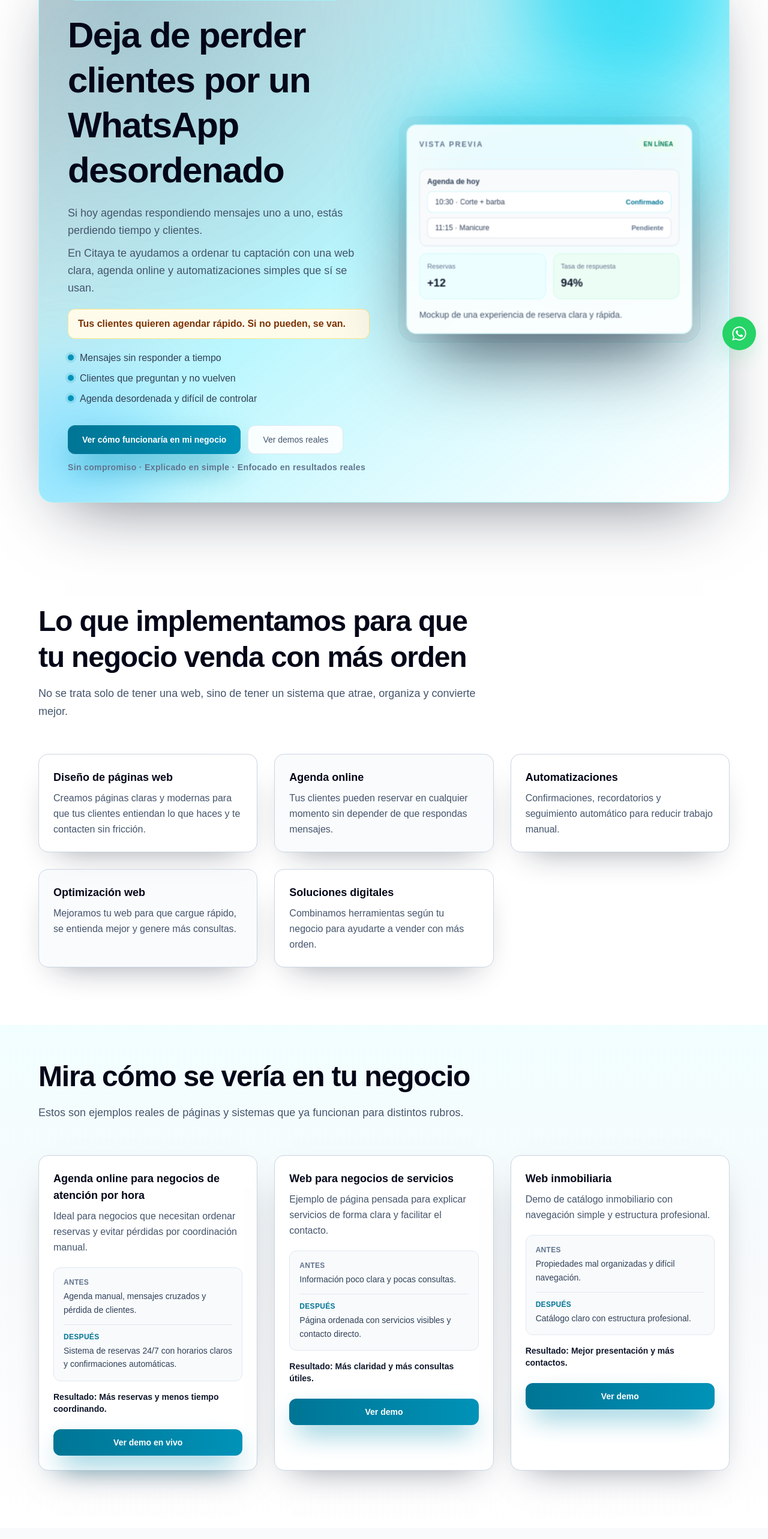
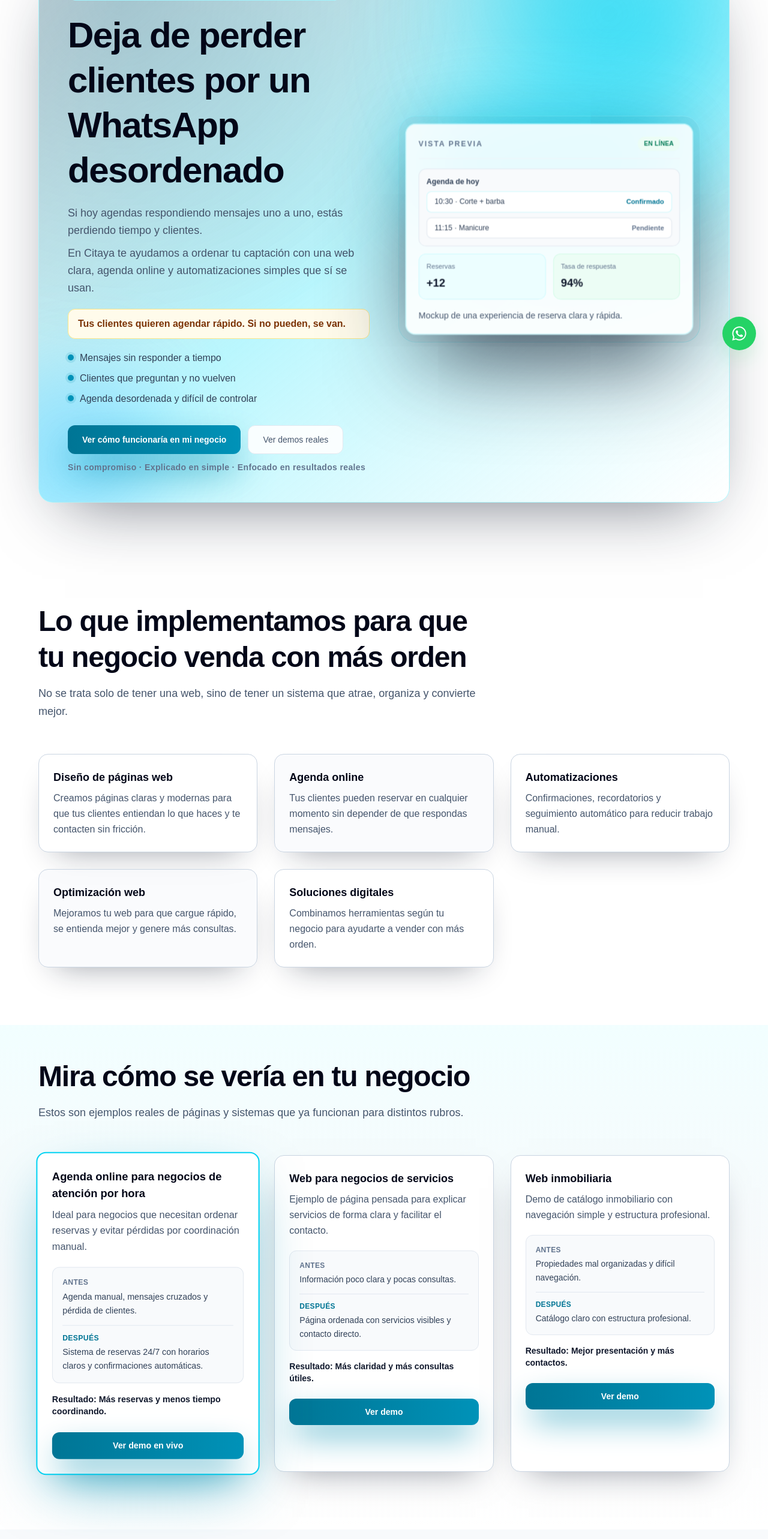
Before and after one commit to verf2390/citaya-agendas, a Next.js app: page / in a window 1280 px wide. Shown: the part 196-2762 px from the top of the page at 60% size. Built offline with nearby package versions, Linux system fonts and the light colour scheme.

Commit message:
feat(home): emphasize premium focus with standout demo card

```diff
--- a/app/(marketing)/components/home/benefits-problems-section.tsx
+++ b/app/(marketing)/components/home/benefits-problems-section.tsx
@@ -31,7 +31,7 @@ export function BenefitsProblemsSection() {
           {problemSolutionBlocks.map((block) => (
             <article
               key={block.problem}
-              className="rounded-2xl border border-slate-300 bg-white p-5 shadow-[0_24px_58px_-32px_rgba(15,23,42,0.46)] transition-all duration-300 hover:-translate-y-2 hover:border-cyan-400 hover:shadow-[0_35px_70px_-25px_rgba(8,145,178,0.55)] sm:p-6"
+              className="rounded-2xl border border-slate-300 bg-white p-5 shadow-[0_24px_58px_-32px_rgba(15,23,42,0.46)] transition-all duration-500 hover:-translate-y-3 hover:scale-[1.012] hover:border-cyan-500 hover:shadow-[0_46px_95px_-24px_rgba(8,145,178,0.62)] sm:p-6"
             >
               <div className="rounded-xl border border-slate-800 bg-slate-900 px-4 py-3">
                 <p className="text-xs font-semibold uppercase tracking-wide text-slate-300">Problema</p>
--- a/app/(marketing)/components/home/brand-hero-section.tsx
+++ b/app/(marketing)/components/home/brand-hero-section.tsx
@@ -38,7 +38,7 @@ export function BrandHeroSection() {
           />
           <div
             aria-hidden
-            className="pointer-events-none absolute -top-24 right-4 h-80 w-80 rounded-full bg-cyan-400/60 blur-3xl"
+            className="pointer-events-none absolute -top-24 right-2 h-96 w-96 rounded-full bg-cyan-400/65 blur-[110px]"
           />
           <div
             aria-hidden
@@ -79,7 +79,7 @@ export function BrandHeroSection() {
                 href={whatsappHref}
                 target="_blank"
                 rel="noopener noreferrer"
-                className="inline-flex min-h-12 w-full items-center justify-center rounded-xl bg-gradient-to-r from-cyan-700 to-cyan-600 px-6 py-3 text-sm font-semibold text-white shadow-[0_26px_56px_-12px_rgba(8,145,178,1)] transition-all duration-300 hover:-translate-y-1.5 hover:from-cyan-600 hover:to-cyan-500 hover:shadow-[0_38px_78px_-15px_rgba(8,145,178,0.98)] focus-visible:outline-none focus-visible:ring-2 focus-visible:ring-cyan-300 focus-visible:ring-offset-2 active:translate-y-0 active:from-cyan-800 active:to-cyan-700 sm:w-auto"
+                className="inline-flex min-h-12 w-full items-center justify-center rounded-xl bg-gradient-to-r from-cyan-700 to-cyan-600 px-6 py-3 text-sm font-semibold text-white shadow-[0_30px_66px_-10px_rgba(8,145,178,1)] transition-all duration-300 hover:-translate-y-2 hover:scale-[1.015] hover:from-cyan-600 hover:to-cyan-500 hover:shadow-[0_46px_92px_-12px_rgba(8,145,178,1)] focus-visible:outline-none focus-visible:ring-2 focus-visible:ring-cyan-300 focus-visible:ring-offset-2 active:translate-y-0 active:from-cyan-800 active:to-cyan-700 sm:w-auto"
               >
                 Ver cómo funcionaría en mi negocio
               </Link>
@@ -101,7 +101,7 @@ export function BrandHeroSection() {
               aria-hidden
               className="pointer-events-none absolute inset-x-2 top-1 h-40 rounded-full bg-cyan-400/75 blur-3xl sm:inset-x-7"
             />
-            <div className="relative scale-[1.015] rounded-2xl border border-cyan-100 bg-white/88 p-4 shadow-[0_54px_130px_-32px_rgba(15,23,42,0.82)] backdrop-blur-[3px] sm:p-5">
+            <div className="relative scale-[1.02] rounded-2xl border border-cyan-100 bg-white/88 p-4 shadow-[0_62px_150px_-28px_rgba(15,23,42,0.86)] ring-1 ring-cyan-100/70 backdrop-blur-[3px] sm:p-5">
               <div className="flex items-center justify-between border-b border-slate-100 pb-3">
                 <p className="text-xs font-semibold uppercase tracking-[0.16em] text-slate-500">Vista previa</p>
                 <span className="rounded-full bg-emerald-50 px-2.5 py-1 text-[10px] font-semibold uppercase tracking-wide text-emerald-700">
--- a/app/(marketing)/components/home/demos-showcase-section.tsx
+++ b/app/(marketing)/components/home/demos-showcase-section.tsx
@@ -52,10 +52,14 @@ export function DemosShowcaseSection() {
         </div>
 
         <div className="mt-12 grid grid-cols-1 gap-5 sm:mt-14 sm:grid-cols-2 sm:gap-6 lg:grid-cols-3 lg:gap-7">
-          {demos.map((demo) => (
+          {demos.map((demo, index) => (
             <article
               key={demo.name}
-              className="flex h-full flex-col rounded-2xl border border-slate-300 bg-white p-5 shadow-[0_24px_55px_-30px_rgba(15,23,42,0.5)] transition-all duration-300 hover:-translate-y-3 hover:border-cyan-500 hover:shadow-[0_42px_90px_-24px_rgba(8,145,178,0.62)] sm:p-6"
+              className={`flex h-full flex-col rounded-2xl bg-white p-5 transition-all duration-500 sm:p-6 ${
+                index === 0
+                  ? "scale-[1.02] border-2 border-cyan-400 shadow-[0_36px_95px_-28px_rgba(8,145,178,0.7)]"
+                  : "border border-slate-300 shadow-[0_24px_55px_-30px_rgba(15,23,42,0.5)]"
+              } hover:-translate-y-3.5 hover:scale-[1.02] hover:border-cyan-500 hover:shadow-[0_52px_110px_-20px_rgba(8,145,178,0.7)]`}
             >
               <h3 className="text-lg font-semibold text-slate-950">{demo.name}</h3>
               <p className="mt-2 text-sm leading-relaxed text-slate-600 sm:text-base">{demo.description}</p>
@@ -80,7 +84,7 @@ export function DemosShowcaseSection() {
                 href={demo.href}
                 target={demo.isExternal ? "_blank" : undefined}
                 rel={demo.isExternal ? "noopener noreferrer" : undefined}
-                className="mt-6 inline-flex min-h-11 w-full items-center justify-center rounded-xl bg-gradient-to-r from-cyan-700 to-cyan-600 px-4 py-2.5 text-sm font-semibold text-white shadow-[0_20px_45px_-14px_rgba(8,145,178,0.98)] transition-all duration-300 hover:-translate-y-1.5 hover:from-cyan-600 hover:to-cyan-500 hover:shadow-[0_34px_70px_-16px_rgba(8,145,178,0.95)] focus-visible:outline-none focus-visible:ring-2 focus-visible:ring-cyan-300 focus-visible:ring-offset-2 active:translate-y-0 active:from-cyan-800 active:to-cyan-700"
+                className="mt-6 inline-flex min-h-11 w-full items-center justify-center rounded-xl bg-gradient-to-r from-cyan-700 to-cyan-600 px-4 py-2.5 text-sm font-semibold text-white shadow-[0_24px_54px_-12px_rgba(8,145,178,1)] transition-all duration-300 hover:-translate-y-2 hover:scale-[1.01] hover:from-cyan-600 hover:to-cyan-500 hover:shadow-[0_42px_84px_-14px_rgba(8,145,178,0.98)] focus-visible:outline-none focus-visible:ring-2 focus-visible:ring-cyan-300 focus-visible:ring-offset-2 active:translate-y-0 active:from-cyan-800 active:to-cyan-700"
               >
                 {demo.cta}
               </Link>
--- a/app/(marketing)/components/home/faq-cta-section.tsx
+++ b/app/(marketing)/components/home/faq-cta-section.tsx
@@ -44,7 +44,7 @@ export function FaqCtaSection() {
             {faqs.map((faq) => (
               <details
                 key={faq.question}
-                className="group rounded-2xl border border-slate-300 bg-white p-4 shadow-[0_22px_55px_-34px_rgba(15,23,42,0.5)] transition-all duration-300 hover:-translate-y-1.5 hover:border-cyan-400 hover:shadow-[0_34px_76px_-32px_rgba(8,145,178,0.56)] sm:p-5"
+                className="group rounded-2xl border border-slate-300 bg-white p-4 shadow-[0_22px_55px_-34px_rgba(15,23,42,0.5)] transition-all duration-500 hover:-translate-y-2.5 hover:scale-[1.01] hover:border-cyan-500 hover:shadow-[0_44px_92px_-28px_rgba(8,145,178,0.62)] sm:p-5"
               >
                 <summary className="flex cursor-pointer list-none items-center justify-between gap-3 text-left text-sm font-semibold text-slate-900 sm:text-base">
                   <span>{faq.question}</span>
@@ -74,7 +74,7 @@ export function FaqCtaSection() {
               href={whatsappHref}
               target="_blank"
               rel="noopener noreferrer"
-              className="inline-flex min-h-12 w-full items-center justify-center rounded-xl bg-gradient-to-r from-cyan-700 to-cyan-600 px-6 py-3 text-sm font-semibold text-white shadow-[0_26px_56px_-12px_rgba(8,145,178,1)] transition-all duration-300 hover:-translate-y-1.5 hover:from-cyan-600 hover:to-cyan-500 hover:shadow-[0_38px_78px_-15px_rgba(8,145,178,0.98)] focus-visible:outline-none focus-visible:ring-2 focus-visible:ring-cyan-300 focus-visible:ring-offset-2 active:translate-y-0 active:from-cyan-800 active:to-cyan-700 sm:w-auto"
+              className="inline-flex min-h-12 w-full items-center justify-center rounded-xl bg-gradient-to-r from-cyan-700 to-cyan-600 px-6 py-3 text-sm font-semibold text-white shadow-[0_30px_66px_-10px_rgba(8,145,178,1)] transition-all duration-300 hover:-translate-y-2 hover:scale-[1.015] hover:from-cyan-600 hover:to-cyan-500 hover:shadow-[0_46px_92px_-12px_rgba(8,145,178,1)] focus-visible:outline-none focus-visible:ring-2 focus-visible:ring-cyan-300 focus-visible:ring-offset-2 active:translate-y-0 active:from-cyan-800 active:to-cyan-700 sm:w-auto"
             >
               Muéstrame cómo funcionaría
             </Link>
--- a/app/(marketing)/components/home/services-grid-section.tsx
+++ b/app/(marketing)/components/home/services-grid-section.tsx
@@ -43,7 +43,7 @@ export function ServicesGridSection() {
           {services.map((service) => (
             <article
               key={service.title}
-              className="rounded-2xl border border-slate-300 bg-white p-5 shadow-[0_24px_55px_-30px_rgba(15,23,42,0.48)] transition-all duration-300 hover:-translate-y-3 hover:border-cyan-500 hover:shadow-[0_42px_90px_-24px_rgba(8,145,178,0.62)] sm:p-6 [&:nth-child(2n)]:bg-slate-50/70"
+              className="rounded-2xl border border-slate-300 bg-white p-5 shadow-[0_24px_55px_-30px_rgba(15,23,42,0.48)] transition-all duration-500 hover:-translate-y-3.5 hover:scale-[1.015] hover:border-cyan-500 hover:shadow-[0_52px_105px_-22px_rgba(8,145,178,0.66)] sm:p-6 [&:nth-child(2n)]:bg-slate-50/70"
             >
               <h3 className="text-lg font-semibold text-slate-950">{service.title}</h3>
               <p className="mt-2 text-sm leading-relaxed text-slate-600 sm:text-base">{service.description}</p>
--- a/app/(marketing)/components/home/social-proof-section.tsx
+++ b/app/(marketing)/components/home/social-proof-section.tsx
@@ -28,7 +28,7 @@ export function SocialProofSection() {
           {testimonials.map((testimonial) => (
             <article
               key={testimonial}
-              className="rounded-2xl border border-cyan-400/30 bg-white/95 p-5 shadow-[0_28px_65px_-32px_rgba(6,182,212,0.55)] transition-all duration-300 hover:-translate-y-2 hover:border-cyan-400 hover:shadow-[0_38px_78px_-24px_rgba(34,211,238,0.62)] sm:p-6"
+              className="rounded-2xl border border-cyan-400/30 bg-white/95 p-5 shadow-[0_28px_65px_-32px_rgba(6,182,212,0.55)] transition-all duration-500 hover:-translate-y-3 hover:scale-[1.012] hover:border-cyan-300 hover:shadow-[0_48px_98px_-20px_rgba(34,211,238,0.68)] sm:p-6"
             >
               <p className="text-sm leading-relaxed text-slate-700 sm:text-base">“{testimonial}”</p>
             </article>
```
